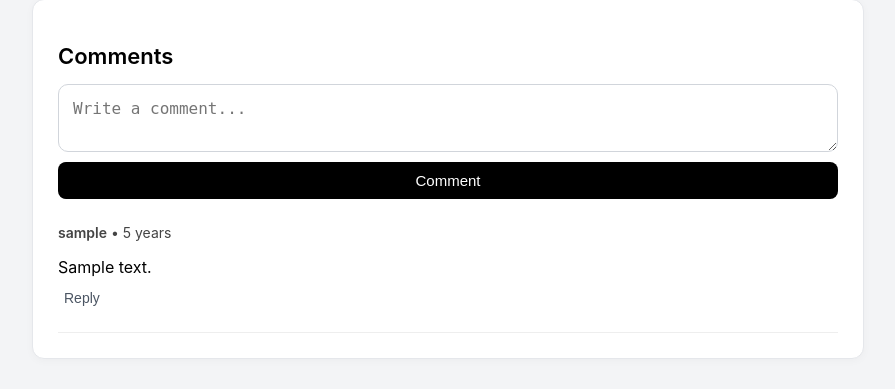
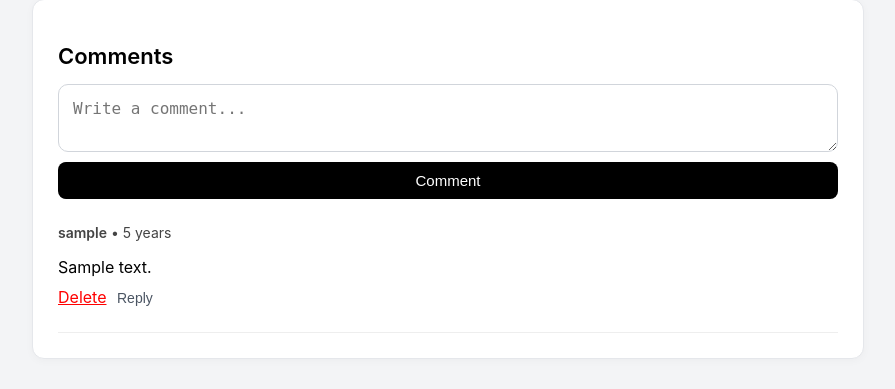
Before and after one commit to boneyphilip/crow, a Django app: page /post/1/ in a window 1280 px wide. Shown: the part 438-827 px from the top of the page, without its empty margins (192-1087 px from the left). Run offline with Django 5.2, Linux system fonts and the light colour scheme; a user stored in the database is signed in; tables that the repository leaves empty hold one stand-in row (values such as "Sample post"); parts of the project's set-up code (start-up, migrations or seed data) failed here and were passed over.

Commit message:
Add comment delete feature with author permission

```diff
--- a/posts/templates/posts/post_detail.html
+++ b/posts/templates/posts/post_detail.html
@@ -113,6 +113,11 @@
           </div>
 
           <p class="comment-text">{{ comment.content }}</p>
+          {% if user == comment.author %}
+          <a href="{% url 'delete_comment' comment.id %}" style="color: red"
+            >Delete</a
+          >
+          {% endif %}
 
           <!-- Reply Button -->
           <button class="reply-toggle" data-id="{{ comment.id }}">Reply</button>
--- a/posts/urls.py
+++ b/posts/urls.py
@@ -33,6 +33,9 @@ urlpatterns = [
     path("edit/<int:post_id>/", views.edit_post, name="edit_post"),
 
     path("delete/<int:post_id>/", views.delete_post, name="delete_post"),
+    path("comment/delete/<int:comment_id>/",
+         views.delete_comment, name="delete_comment"),
+
 
 
     # -----------------------------------------------
--- a/posts/views.py
+++ b/posts/views.py
@@ -252,3 +252,19 @@ def delete_post(request, post_id):
         return redirect("home")
 
     return render(request, "posts/delete_post.html", {"post": post})
+
+# ==================================================================================#
+
+
+@login_required
+def delete_comment(request, comment_id):
+    comment = get_object_or_404(Comment, id=comment_id)
+
+    # Only author of comment can delete
+    if comment.author != request.user:
+        return HttpResponseForbidden("You cannot delete this comment.")
+
+    post_id = comment.post.id
+    comment.delete()
+
+    return redirect("post_detail", post_id=post_id)
```
